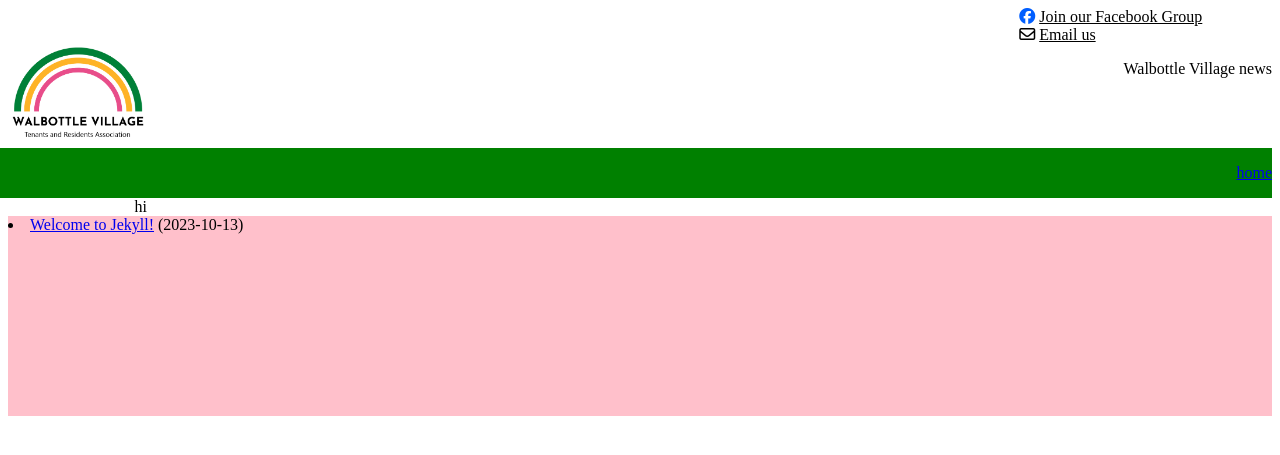
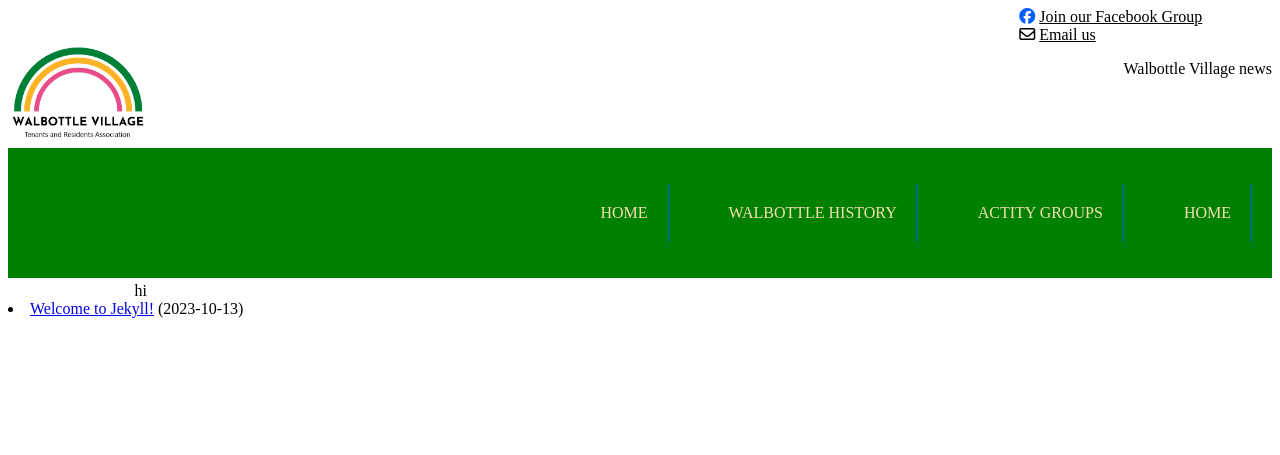
Before and after one commit to Walbottle-Village/Walbottle-Village-Tenants-and-Residents-Association-, a Jekyll site: the page built from index.markdown, in a window 1280 px wide. Shown: the top 455 px of the page. Built offline with Jekyll 4.4.1, drawn with Linux system fonts in a browser that asks for light colours; nearby versions of some CDN libraries.

Commit message:
fixes the pink

```diff
--- a/_includes/nav.html
+++ b/_includes/nav.html
@@ -14,5 +14,11 @@
     <p>Walbottle Village news</p>
 </div>
 <nav>
-    <ul><a href="/">home</a></ul>
+    <ul>
+        <li> <a href="">home</a></li>
+        <li> <a href="">actity groups</a></li>
+        <li> <a href="">Walbottle history</a></li>
+        <li> <a href="">home</a></li>
+
+    </ul>
 </nav>
--- a/_sass/Parts/nav.scss
+++ b/_sass/Parts/nav.scss
@@ -31,27 +31,29 @@
 }
 
 nav{
-    padding-left: 100%;
-    float: right;
-    display: block;
+
+    width: 100%;
+    display: inline-block;
     background-color: $green;
 
     ul{
         list-style: none;
-
+        float: right;
+    }
         li{
-            border-right: 10px;
+            float: right;
             margin: 20px;
+            border-right: #005eff thin solid;
             a{
                 display: block;
                 padding: 20px;
                 text-decoration: none;
-                color: black;
+                color: wheat;
+                text-transform: uppercase;
 
                 :visited{
                     color: black;
                 }
             }
         }
-    }
 }
--- /dev/null
+++ b/_sass/Parts/pages.css
@@ -0,0 +1 @@
+main{display:block;float:none}main p{width:80%;margin:0 auto}
--- a/_sass/Parts/pages.scss
+++ b/_sass/Parts/pages.scss
@@ -1,6 +1,6 @@
 main{
-
-    margin: 0 auto;
+    display: block;
+    float: none;
 
 
     p{
@@ -8,17 +8,3 @@ main{
         margin: 0 auto;
     }
 }
-
-div{
-    #news{
-        background-color: $pink;
-        min-height: 200px;
-
-        #post{
-            background-color: white;
-            h2{
-                color: $pink;
-            }
-        }
-    }
-}
```
